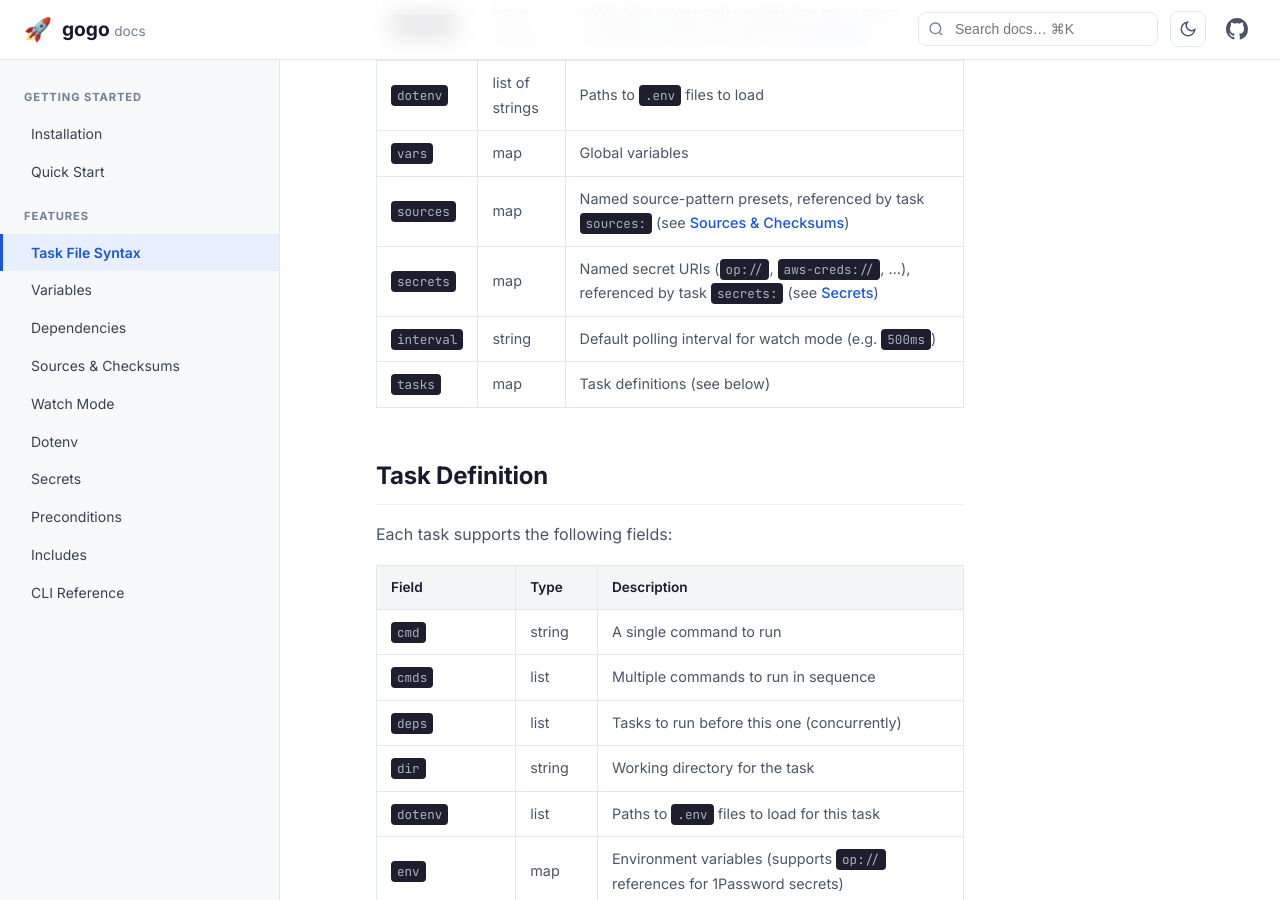
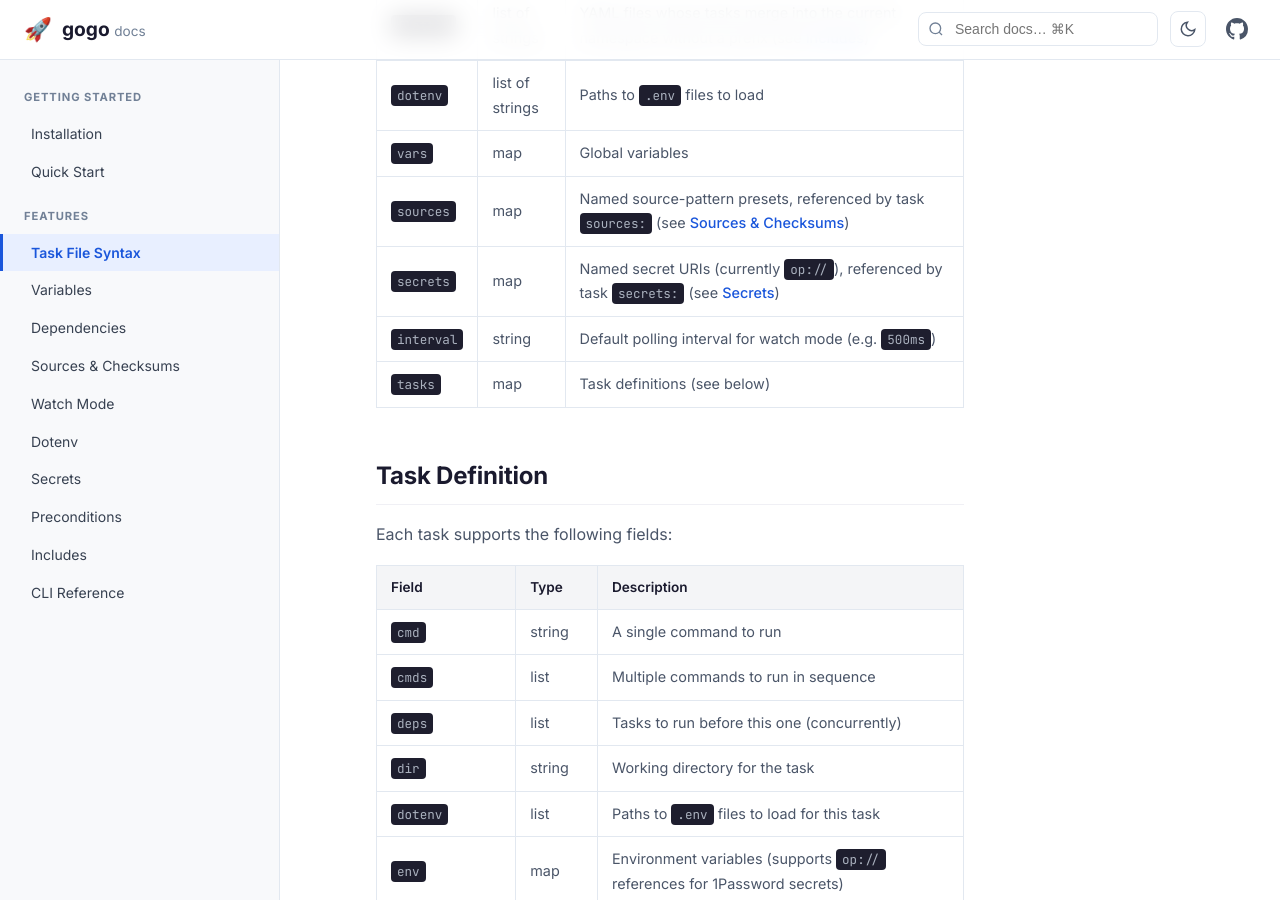
Before and after one commit to dgageot/gogo, a Jekyll site: the page built from docs/features/task-file-syntax/index.md, in a window 1280 px wide and 900 px high, scrolled down 560 px. Built offline with Jekyll 4.4.1, drawn with Linux system fonts in a browser that asks for light colours.

Commit message:
docs(syntax): drop aws-creds:// from supported secret backends
The top-level fields table listed `op://` and `aws-creds://` as
example backends for the `secrets:` map. Only `op://` is wired
up today (taskfile/secrets.go::supportedSecretSchemes), and a user
who copies the example gets a load-time validation error:

  secret "X" has unknown backend in "aws-creds://..." (supported: op://)

Drop the misleading mention. Forward-looking language about adding new
backends already lives in docs/features/secrets/index.md.

```diff
--- a/docs/features/task-file-syntax/index.md
+++ b/docs/features/task-file-syntax/index.md
@@ -17,7 +17,7 @@ gogo reads task definitions from a `gogo.yaml` file in the current directory.
 | `dotenv` | list of strings | Paths to `.env` files to load |
 | `vars` | map | Global variables |
 | `sources` | map | Named source-pattern presets, referenced by task `sources:` (see [Sources & Checksums](../sources-checksums/#presets)) |
-| `secrets` | map | Named secret URIs (`op://`, `aws-creds://`, …), referenced by task `secrets:` (see [Secrets](../secrets/)) |
+| `secrets` | map | Named secret URIs (currently `op://`), referenced by task `secrets:` (see [Secrets](../secrets/)) |
 | `interval` | string | Default polling interval for watch mode (e.g. `500ms`) |
 | `tasks` | map | Task definitions (see below) |
 
```
